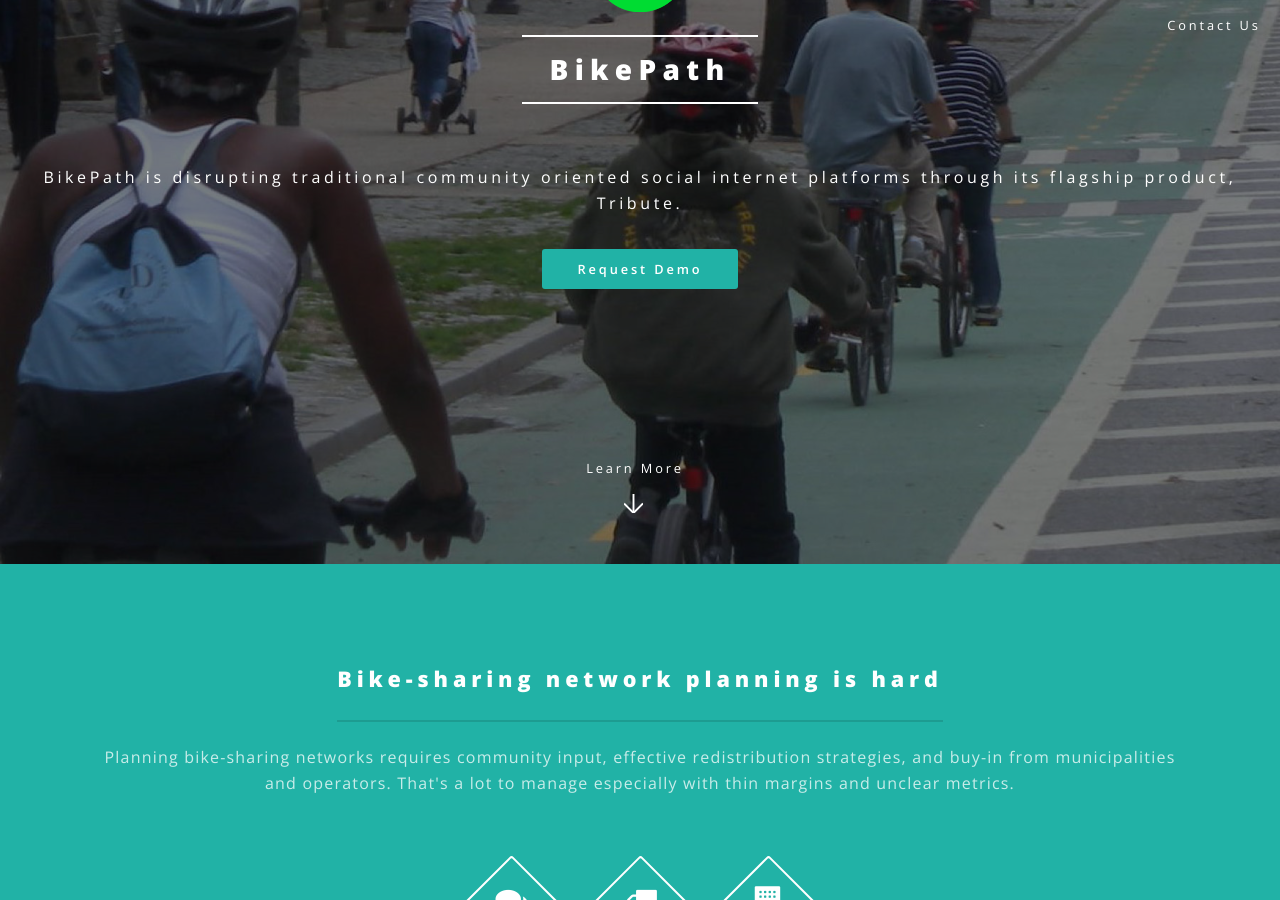
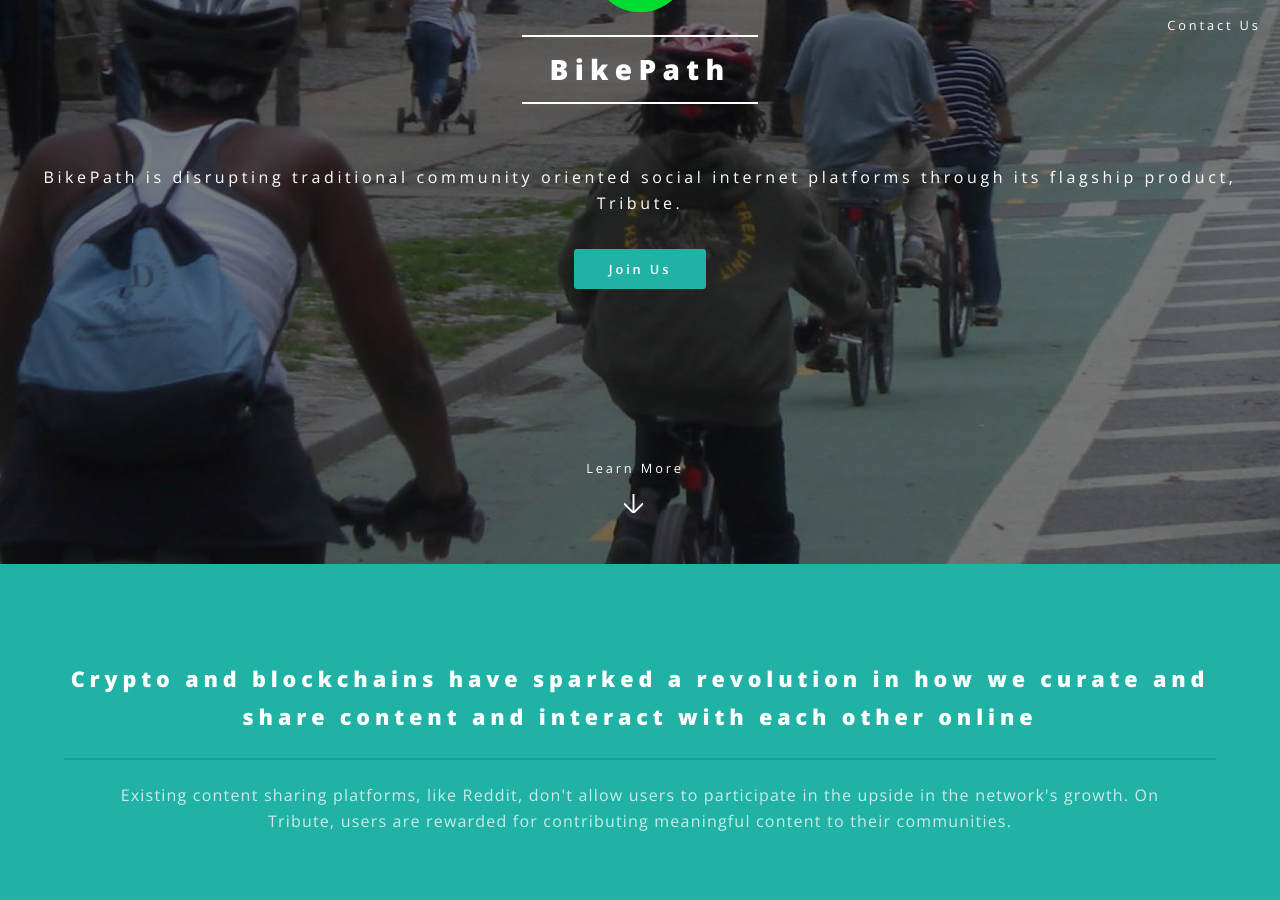
Before and after one commit to bikepath/bikepath.github.io, a Jekyll site: the page built from index.html, in a window 1280 px wide and 900 px high, scrolled down 336 px. Built offline with Jekyll 4.4.1, drawn with Linux system fonts in a browser that asks for light colours; nearby versions of some CDN libraries; some of the changed text lies outside the part shown.

Commit message:
Update index.html

```diff
--- a/index.html
+++ b/index.html
@@ -8,7 +8,7 @@ layout: landing
 		<h2>{{ site.title }}</h2>
 		<p>{{ site.description | markdownify }}</p>
 		<ul class="actions">
-			<li><a href="{{ "contact" | relative_url }}" class="button special">Request Demo</a></li>
+			<li><a href="{{ "contact" | relative_url }}" class="button special">Join Us</a></li>
 		</ul>
 	</div>
 	<a href="#one" class="more scrolly">Learn More</a>
@@ -18,14 +18,14 @@ layout: landing
 <section id="one" class="wrapper style1 special">
 	<div class="inner">
 		<header class="major">
-			<h2>Bike-sharing network planning is hard</h2>
-			<p>Planning bike-sharing networks requires community input, effective redistribution strategies, and buy-in from municipalities and operators. That's a lot to manage especially with thin margins and unclear metrics.</p>
+			<h2>Crypto and blockchains have sparked a revolution in how we curate and share content and interact with each other online</h2>
+			<p>Existing content sharing platforms, like Reddit, don't allow users to participate in the upside in the network's growth. On Tribute, users are rewarded for contributing meaningful content to their communities.</p>
 		</header>
-		<ul class="icons major">
+		<!--ul class="icons major">
 			<li><span class="icon fa-comments major style4"><span class="label">Community Input</span></span></li>
 			<li><span class="icon fa-truck major style4"><span class="label">Redistribution</span></span></li>
 			<li><span class="icon fa-building major style4"><span class="label">Institutional Support</span></span></li>
-		</ul>
+		</ul-->
 	</div>
 </section>
 
@@ -61,8 +61,8 @@ layout: landing
 <section id="three" class="wrapper style5 special">
 	<div class="inner">
 		<header class="major">
-			<h2>BikePath helps you re-engineer your system.</h2>
-			<p>Turn the power of simulation into an effective tool.</p>
+			<h2>Tribute is a content sharing social platform for the Ethereum blockchain.</h2>
+			<p>Become an early member of the Tribute network by earning crypto rewards as a contributor.</p>
 		</header>
 		<ul class="features">
 			<li class="icon fa-chart-line">
@@ -97,12 +97,12 @@ layout: landing
 <section id="cta" class="wrapper style4">
 	<div class="inner">
 		<header>
-			<h2>Take the ride</h2>
+			<h2>Join the new wave of user-empowered content sharing online</h2>
 			<p>Reach out now to learn more.</p>
 		</header>
 		<ul class="actions vertical">
 			<li><a href="{{ "contact" | relative_url }}" class="button fit special">Contact Us</a></li>
-			<li><a href="{{ "casestudy" | relative_url }}" class="button fit">Case Study</a></li>
+			<!--li><a href="{{ "casestudy" | relative_url }}" class="button fit">Case Study</a></li-->
 		</ul>
 	</div>
 </section>
```
